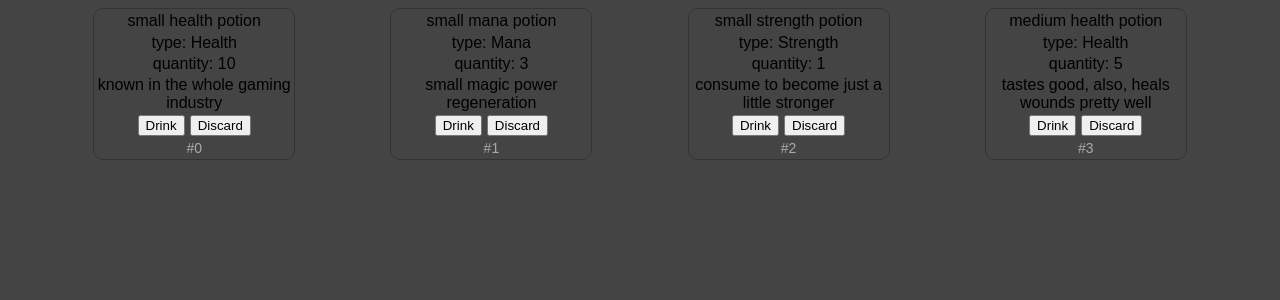
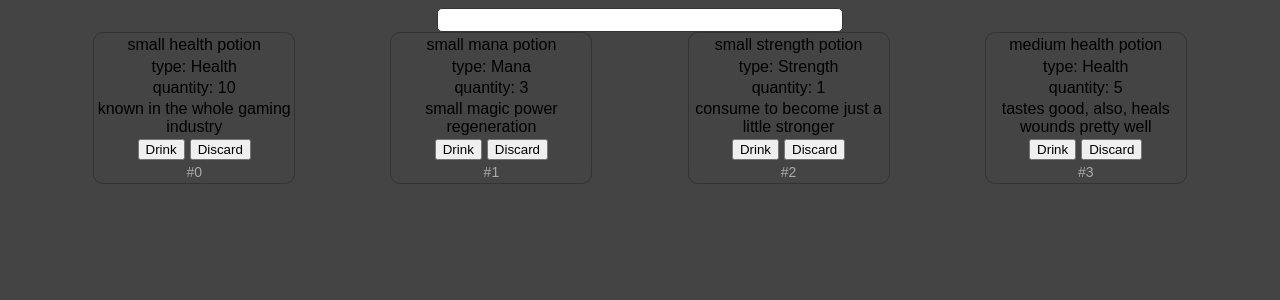
Before and after one commit to gCode2/react-basics, a React (Vite) app: page / in a window 1280 px wide. Shown: the top 300 px of the page. Built offline with nearby package versions, Linux system fonts and the light colour scheme.

Commit message:
feat: add searching potions

```diff
--- a/src/App.tsx
+++ b/src/App.tsx
@@ -1,4 +1,3 @@
-import { useEffect, useState } from 'react'
 // import FirstReminder from './components/FirstReminder.tsx';
 // import SecondReminder from './components/SecondReminder.tsx';
 // import ThirdReminder from './components/ThirdReminder.tsx';
--- a/src/components/PotionStorage.tsx
+++ b/src/components/PotionStorage.tsx
@@ -33,12 +33,19 @@ const POTIONS_LIST: Potion[] = [{
 
 function PotionStorage(){
     const [potions, setPotions] = useState<Potion[]>(POTIONS_LIST);
+    const [searchText, setSearchText] = useState("");
+    // as the TS already know "" stands for string, there's no need to type it
+
+    function handlePotionSearch(text: string){
+        setSearchText(text);
+        console.log(text)
+    }
 
     return (
         <>
-            <SearchBar/>
+            <SearchBar searchText={searchText} potionSearchHandler={handlePotionSearch}/>
             <PotionTypeFilter/>
-            <PotionsList potions={potions}/>
+            <PotionsList potions={searchText === "" ? potions : potions.filter(potion=>potion.name.includes(searchText))}/>
             <AddPotionForm/>
         </>
     )
--- a/src/components/PotionStorage/PotionControls/SearchBar/SearchBar.tsx
+++ b/src/components/PotionStorage/PotionControls/SearchBar/SearchBar.tsx
@@ -1,6 +1,14 @@
-function SearchBar(){
+import type { SearchBarProps } from "../../../../types/PotionStorage/types";
+
+function SearchBar({searchText, potionSearchHandler}: SearchBarProps){
+
+    function handleChange(e: React.ChangeEvent<HTMLInputElement>){
+        potionSearchHandler(e.target.value)
+    }
+
     return (
         <>
+            <input type="text" value={searchText} className="searchBar" onChange={handleChange}/>
         </>
     )
 }
--- a/src/types/PotionStorage/types.tsx
+++ b/src/types/PotionStorage/types.tsx
@@ -14,3 +14,7 @@ export interface PotionsListProps{
 export interface PotionProps{
     potion: Potion
 }
+export interface SearchBarProps{
+    searchText: string,
+    potionSearchHandler: (text: string) => void
+}
```
